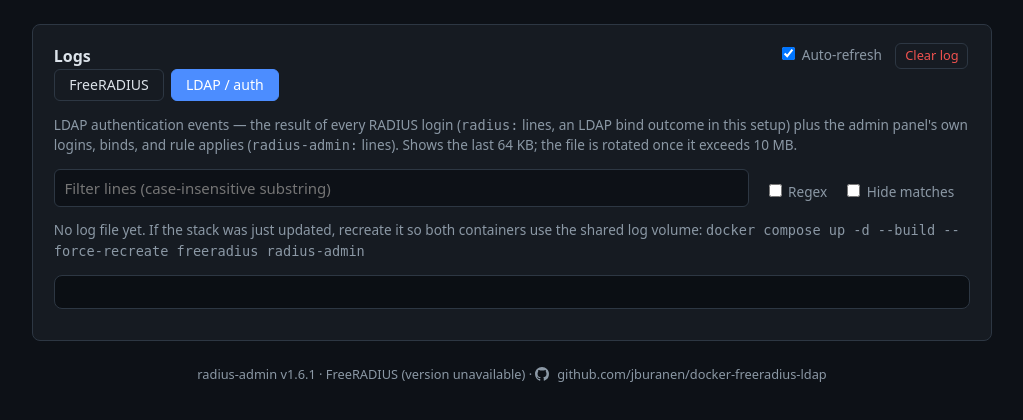
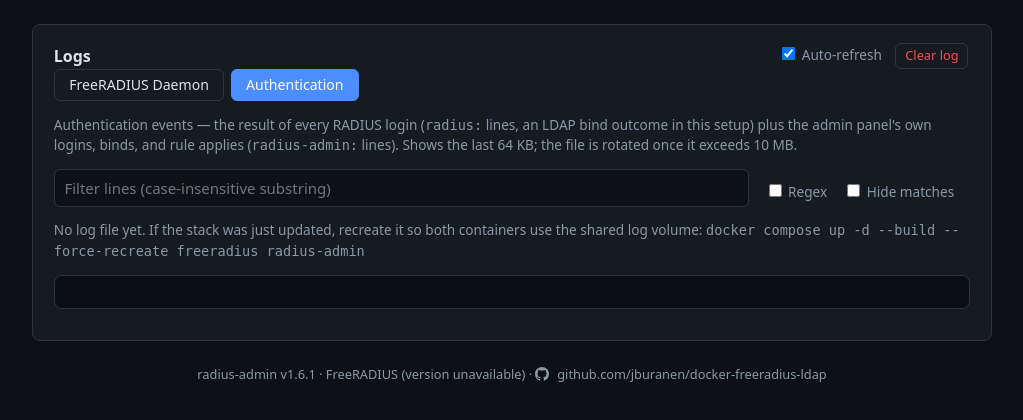
Before and after one commit to jburanen/docker-freeradius-ldap, a Flask app: page /logs/auth in a window 1280 px wide. Shown: the part 49-469 px from the top of the page, without its empty margins (128-1151 px from the left). Run offline with Flask 3, Linux system fonts and the light colour scheme; the visitor is signed in with stand-in values (Sample User, id 1); parts of the project's set-up code (start-up, migrations or seed data) failed here and were passed over.

Commit message:
logs view: updated titles of the two log file buttons

```diff
--- a/web/app/app.py
+++ b/web/app/app.py
@@ -108,8 +108,8 @@
 # panel logins, applies) via the handler below.
 LOG_DIR = env("RADIUS_LOG_DIR", "/logs")
 LOG_FILES = {
-    "freeradius": {"label": "FreeRADIUS", "path": os.path.join(LOG_DIR, "radius.log")},
-    "auth": {"label": "LDAP / auth", "path": os.path.join(LOG_DIR, "auth.log")},
+    "freeradius": {"label": "FreeRADIUS Daemon", "path": os.path.join(LOG_DIR, "radius.log")},
+    "auth": {"label": "Authentication", "path": os.path.join(LOG_DIR, "auth.log")},
 }
 RADIUS_LOG_MAX_MB = int(env("RADIUS_LOG_MAX_MB", "10"))
 LOG_TAIL_BYTES = 64 * 1024
--- a/web/app/templates/logs.html
+++ b/web/app/templates/logs.html
@@ -27,7 +27,7 @@
   messages. Shows the last {{ tail_kb }}&nbsp;KB; the file is rotated once it
   exceeds {{ max_mb }}&nbsp;MB.</p>
   {% else %}
-  <p class="muted">LDAP authentication events &mdash; the result of every
+  <p class="muted">Authentication events &mdash; the result of every
   RADIUS login (<code>radius:</code> lines, an LDAP bind outcome in this
   setup) plus the admin panel's own logins, binds, and rule applies
   (<code>radius-admin:</code> lines). Shows the last {{ tail_kb }}&nbsp;KB;
```
